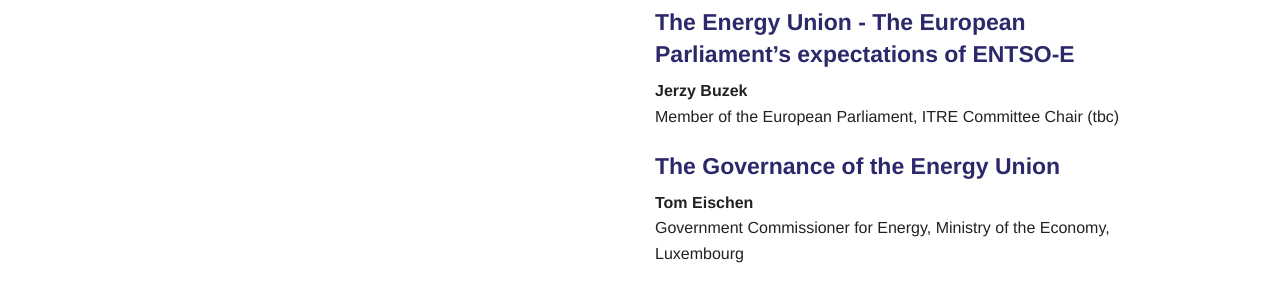
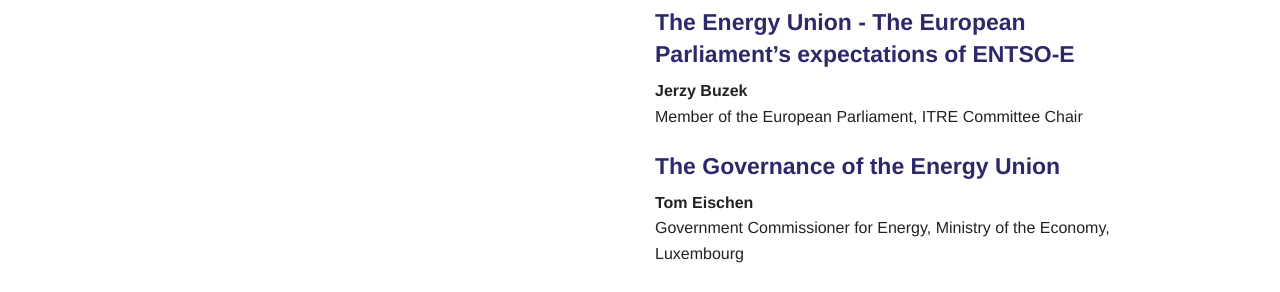
Before and after one commit to SmokeBellew1/entsoe_conf, a Jekyll site: the page built from _posts/schedule/2015-06-10-09h00.md, in a window 1280 px wide. Shown: the part 703-995 px from the top of the page. Built offline with Jekyll 4.4.1, drawn with Linux system fonts in a browser that asks for light colours.

Commit message:
fixed buzek

```diff
--- a/_posts/schedule/2015-06-10-09h00.md
+++ b/_posts/schedule/2015-06-10-09h00.md
@@ -34,7 +34,7 @@
 
 #### __The Energy Union - The European Parliament's expectations of ENTSO-E__
 __Jerzy Buzek__
-<br> Member of the European Parliament, ITRE Committee Chair (tbc)<br>
+<br> Member of the European Parliament, ITRE Committee Chair<br>
 
 #### __The Governance of the Energy Union__
 __Tom Eischen__ <br>
```
